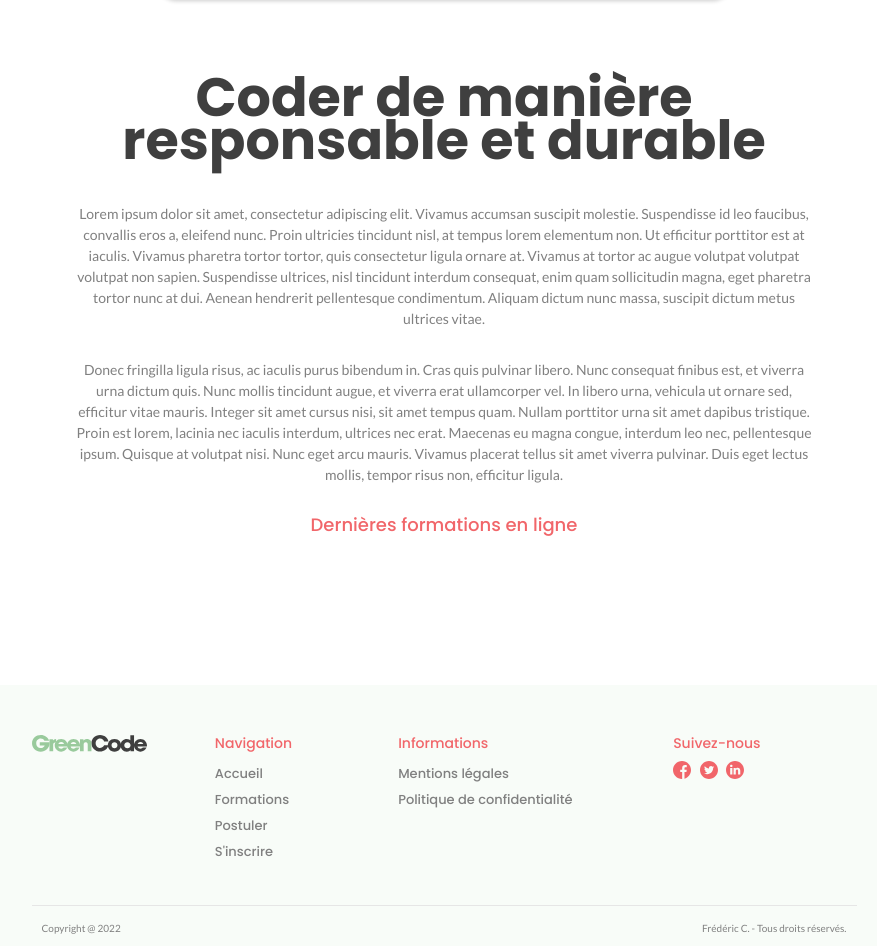
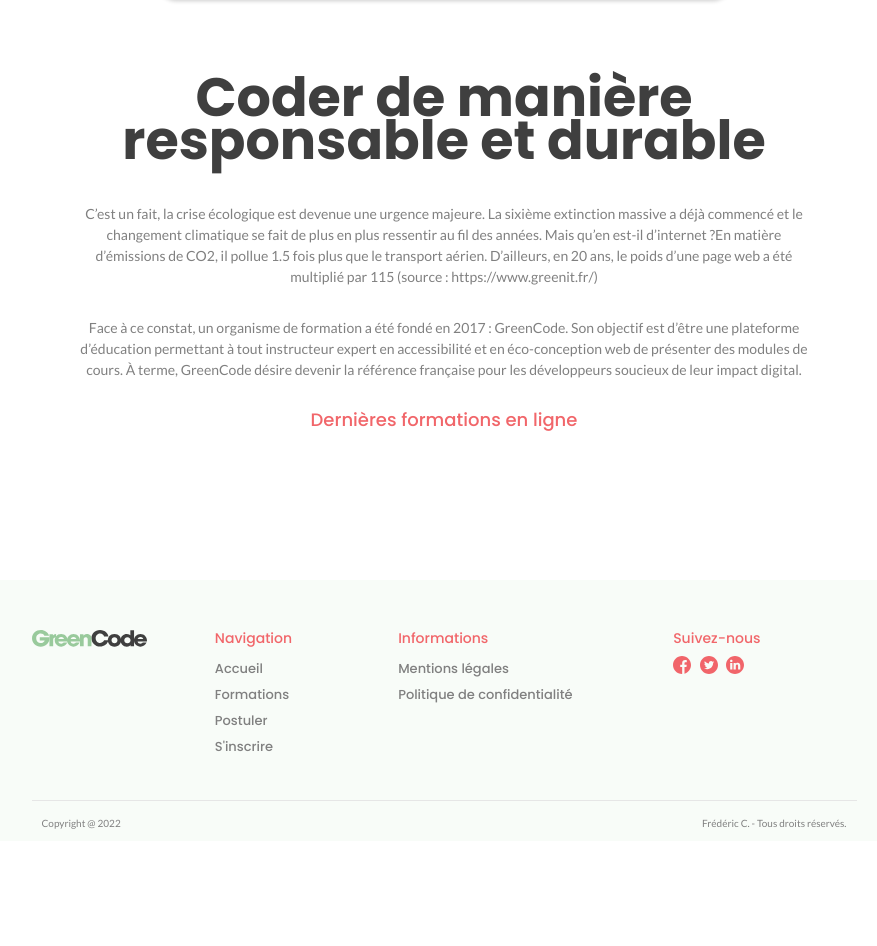
Before and after one commit to PxlFrey/greencode-ECF, a Symfony app: template templates/home/home.html.twig in a window 1280 px wide. Shown: the part 559-1505 px from the top of the page, without its empty margins (196-1073 px from the left). After the commit the page ends 1388 px from the top, so only its background shows below. Run offline with Twig, Linux system fonts and the light colour scheme; the template is opened without the code that fills it, so the values that code supplies are empty; some libraries are stand-ins or nearby versions.

Commit message:
added content on homepage

```diff
--- a/templates/home/home.html.twig
+++ b/templates/home/home.html.twig
@@ -7,8 +7,8 @@
         <div data-aos="flip-up" class="img-bloc" style="background: url('/assets/img/home.jpg') no-repeat center; background-size: cover;"></div>
         <div class="content-bloc">
                 <h1 data-aos="fade-left"> Coder de manière responsable et durable</h1>
-                <p data-aos="fade-right">Lorem ipsum dolor sit amet, consectetur adipiscing elit. Vivamus accumsan suscipit molestie. Suspendisse id leo faucibus, convallis eros a, eleifend nunc. Proin ultricies tincidunt nisl, at tempus lorem elementum non. Ut efficitur porttitor est at iaculis. Vivamus pharetra tortor tortor, quis consectetur ligula ornare at. Vivamus at tortor ac augue volutpat volutpat volutpat non sapien. Suspendisse ultrices, nisl tincidunt interdum consequat, enim quam sollicitudin magna, eget pharetra tortor nunc at dui. Aenean hendrerit pellentesque condimentum. Aliquam dictum nunc massa, suscipit dictum metus ultrices vitae.</p>
-                <p data-aos="fade-down">Donec fringilla ligula risus, ac iaculis purus bibendum in. Cras quis pulvinar libero. Nunc consequat finibus est, et viverra urna dictum quis. Nunc mollis tincidunt augue, et viverra erat ullamcorper vel. In libero urna, vehicula ut ornare sed, efficitur vitae mauris. Integer sit amet cursus nisi, sit amet tempus quam. Nullam porttitor urna sit amet dapibus tristique. Proin est lorem, lacinia nec iaculis interdum, ultrices nec erat. Maecenas eu magna congue, interdum leo nec, pellentesque ipsum. Quisque at volutpat nisi. Nunc eget arcu mauris. Vivamus placerat tellus sit amet viverra pulvinar. Duis eget lectus mollis, tempor risus non, efficitur ligula.</p>
+                <p data-aos="fade-right"> C’est un fait, la crise écologique est devenue une urgence majeure. La sixième extinction massive a déjà commencé et le changement climatique se fait de plus en plus ressentir au fil des années. Mais qu’en est-il d’internet ?En matière d’émissions de CO2, il pollue 1.5 fois plus que le transport aérien. D’ailleurs, en 20 ans, le poids d’une page web a été multiplié par 115 (source : https://www.greenit.fr/)</p>
+                <p data-aos="fade-down">Face à ce constat, un organisme de formation a été fondé en 2017 : GreenCode. Son objectif est d’être une plateforme d’éducation permettant à tout instructeur expert en accessibilité et en éco-conception web de présenter des modules de cours. À terme, GreenCode désire devenir la référence française pour les développeurs soucieux de leur impact digital.</p>
                 <div class="last-formation">
                     <h2>Dernières formations en ligne</h2>
                         {% for category in categories %}
```
